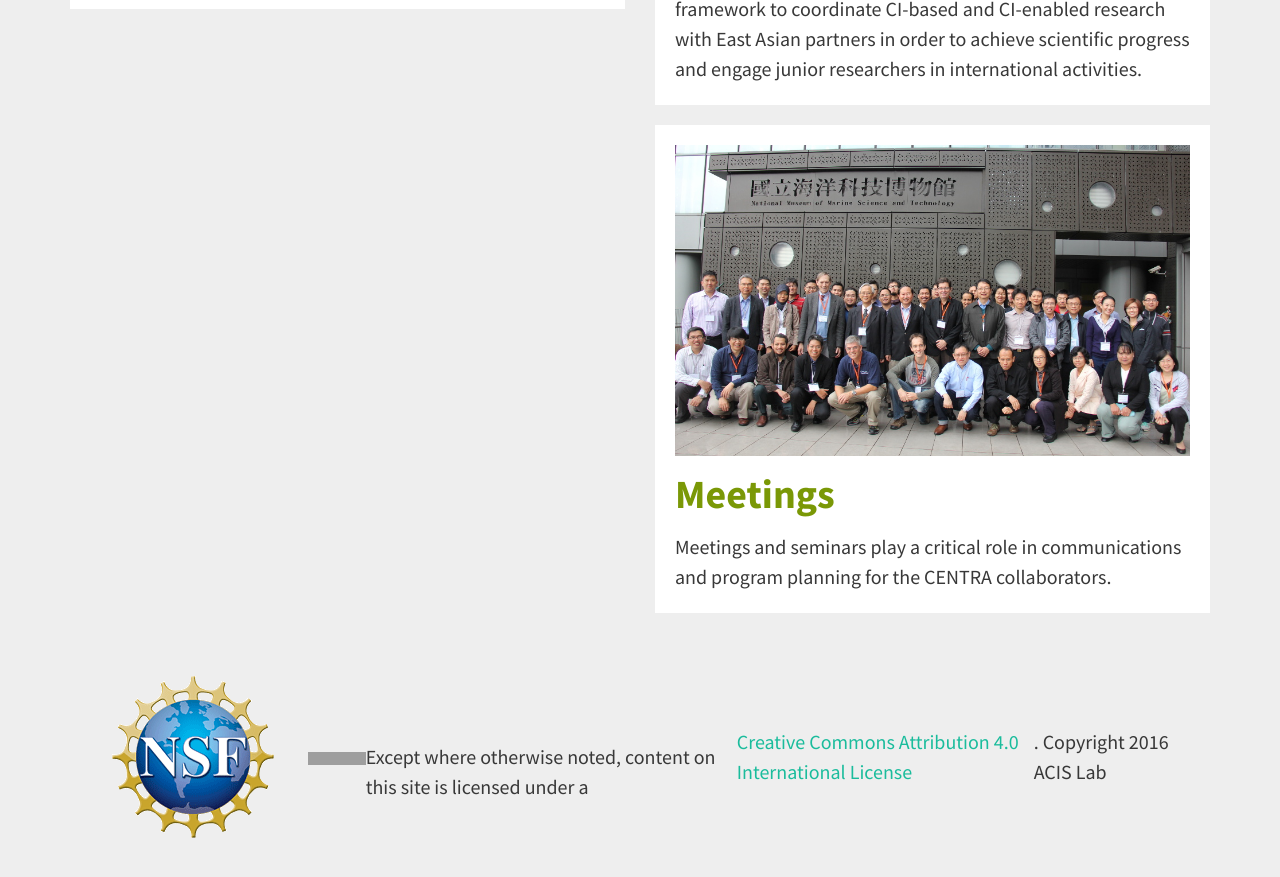
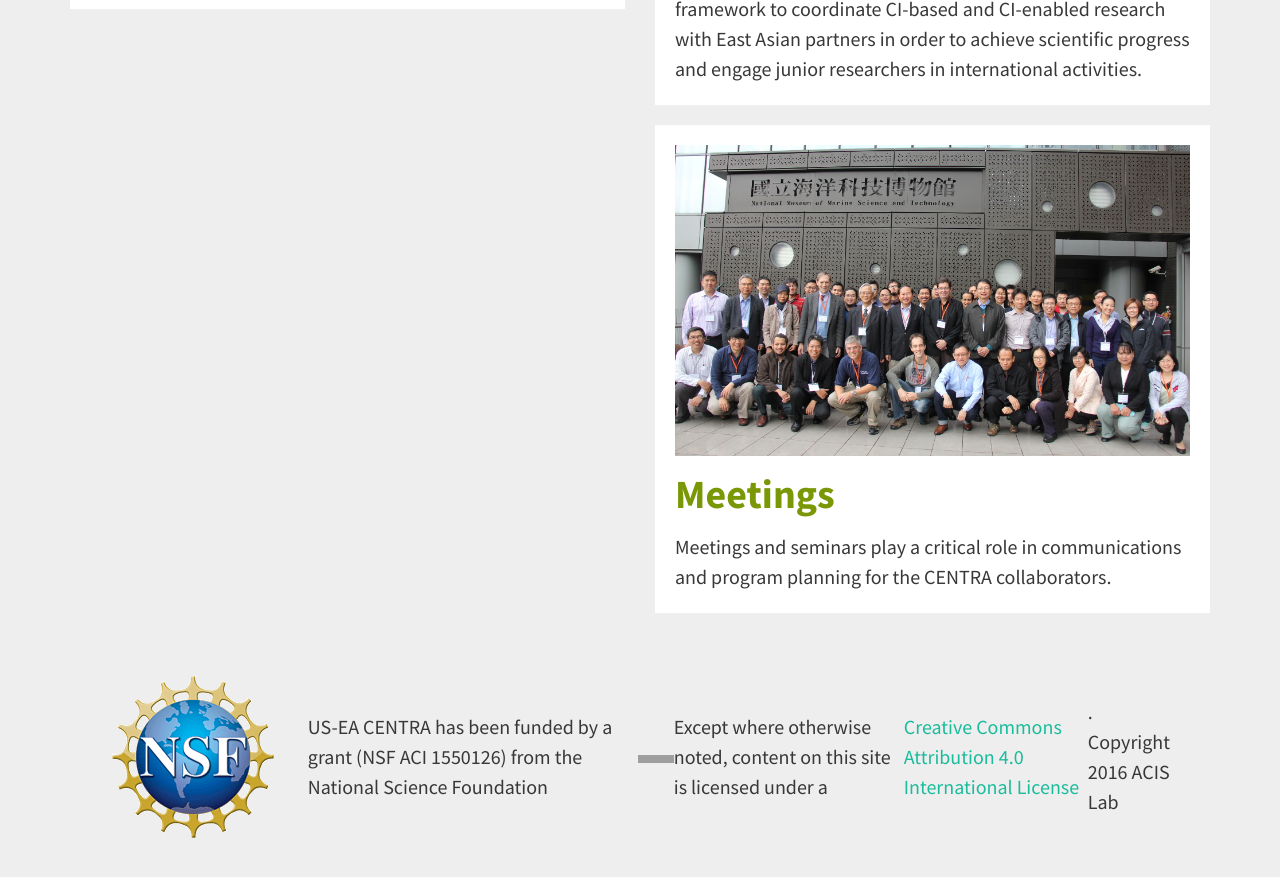
Before and after one commit to hmchou56/centra8, a Jekyll site: the page built from index.html, in a window 1280 px wide and 900 px high, scrolled down 1053 px. Shown: the top 877 px of the window. Built offline with Jekyll 4.4.1, drawn with Linux system fonts in a browser that asks for light colours; nearby versions of some CDN libraries; the list of posts is cut into pages by our own code; grey boxes are pictures that could not be loaded.

Commit message:
Added NSF funding notice to footer

```diff
--- a/_config.yml
+++ b/_config.yml
@@ -3,9 +3,11 @@ baseurl: "" # the subpath of your site, e.g. /blog/
 url: "http://www.globalcentra.org" # the base hostname & protocol for your site
 #custom site variables
 NSF_footer_text: >
-   <a rel="license" href="http://creativecommons.org/licenses/by/4.0/"><img alt="Creative Commons License" style="border-width:0" src="https://i.creativecommons.org/l/by/4.0/88x31.png" /></a></br>
+   US-EA CENTRA has been funded by a grant (NSF ACI 1550126) from the National Science Foundation<br>
+   <a rel="license" href="http://creativecommons.org/licenses/by/4.0/"><img alt="Creative Commons License" style="border-width:0" src="https://i.creativecommons.org/l/by/4.0/88x31.png" /></a>
    Except where otherwise noted, content on this site is licensed under a
    <a rel="license" href="http://creativecommons.org/licenses/by/4.0/">Creative Commons Attribution 4.0 International License</a>.
+   </br>
    Copyright 2016 ACIS Lab
 site_naivation_logo: <img src="/img/centra-logo.jpg">
 
```
